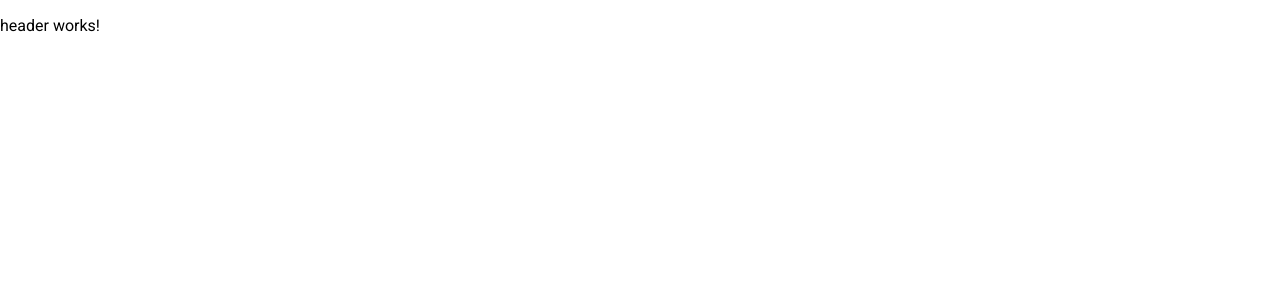
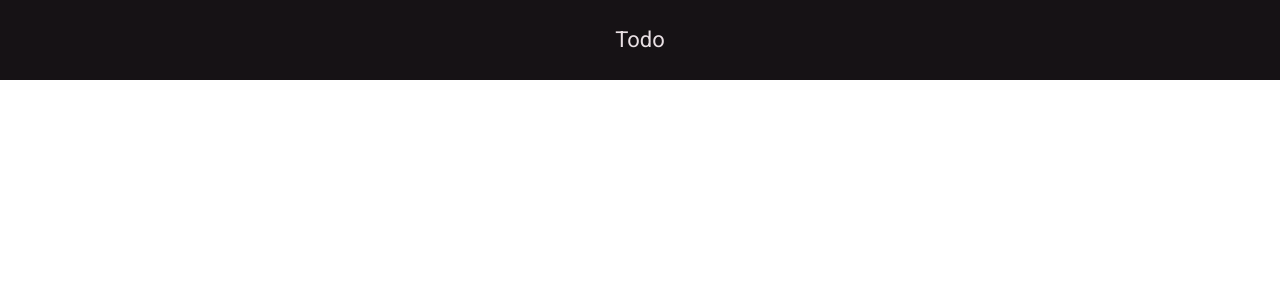
Before and after one commit to JohnSilva98/TodoJava, an Angular app in the folder Frontend/todo/: page / in a window 1280 px wide. Shown: the top 300 px of the page. Built offline with nearby package versions, Linux system fonts and the light colour scheme.

Commit message:
creating header component and some basic css rules

```diff
--- a/Frontend/todo/src/app/app.component.ts
+++ b/Frontend/todo/src/app/app.component.ts
@@ -1,10 +1,11 @@
 import { Component } from "@angular/core";
 import { RouterOutlet } from "@angular/router";
 import { HeaderComponent } from "./components/header/header.component";
+import { MatToolbarModule } from "@angular/material/toolbar";
 
 @Component({
   selector: "app-root",
-  imports: [RouterOutlet, HeaderComponent],
+  imports: [RouterOutlet, HeaderComponent, MatToolbarModule],
   templateUrl: "app.component.html",
 })
 export class AppComponent {
--- a/Frontend/todo/src/app/components/header/header.component.css
+++ b/Frontend/todo/src/app/components/header/header.component.css
@@ -0,0 +1,12 @@
+.header {
+  justify-content: center;
+  height: 10%;
+}
+
+span {
+  display: flex;
+  align-items: center;
+}
+h1 {
+  font-family: Arial, Helvetica, sans-serif;
+}
--- a/Frontend/todo/src/app/components/header/header.component.html
+++ b/Frontend/todo/src/app/components/header/header.component.html
@@ -1 +1,5 @@
-<p>header works!</p>
+<mat-toolbar class="header">
+  <span>
+    <h1>Todo</h1>
+  </span>
+</mat-toolbar>
--- a/Frontend/todo/src/app/components/header/header.component.ts
+++ b/Frontend/todo/src/app/components/header/header.component.ts
@@ -1,8 +1,9 @@
 import { Component } from "@angular/core";
+import { MatToolbarModule } from "@angular/material/toolbar";
 
 @Component({
   selector: "app-header",
-  imports: [],
+  imports: [MatToolbarModule],
   templateUrl: "./header.component.html",
   styleUrl: "./header.component.css",
 })
--- a/Frontend/todo/src/styles.css
+++ b/Frontend/todo/src/styles.css
@@ -1,4 +1,11 @@
 /* You can add global styles to this file, and also import other style files */
 
-html, body { height: 100%; }
-body { margin: 0; font-family: Roboto, "Helvetica Neue", sans-serif; }
+html,
+body {
+  height: 100%;
+}
+body {
+  margin: 0;
+  font-family: Roboto, "Helvetica Neue", sans-serif;
+}
+@import "~@angular/material/prebuilt-themes/indigo-pink.css";
```
Also changed, not shown: Frontend/todo/src/assets/img/todo.jpeg (added).
